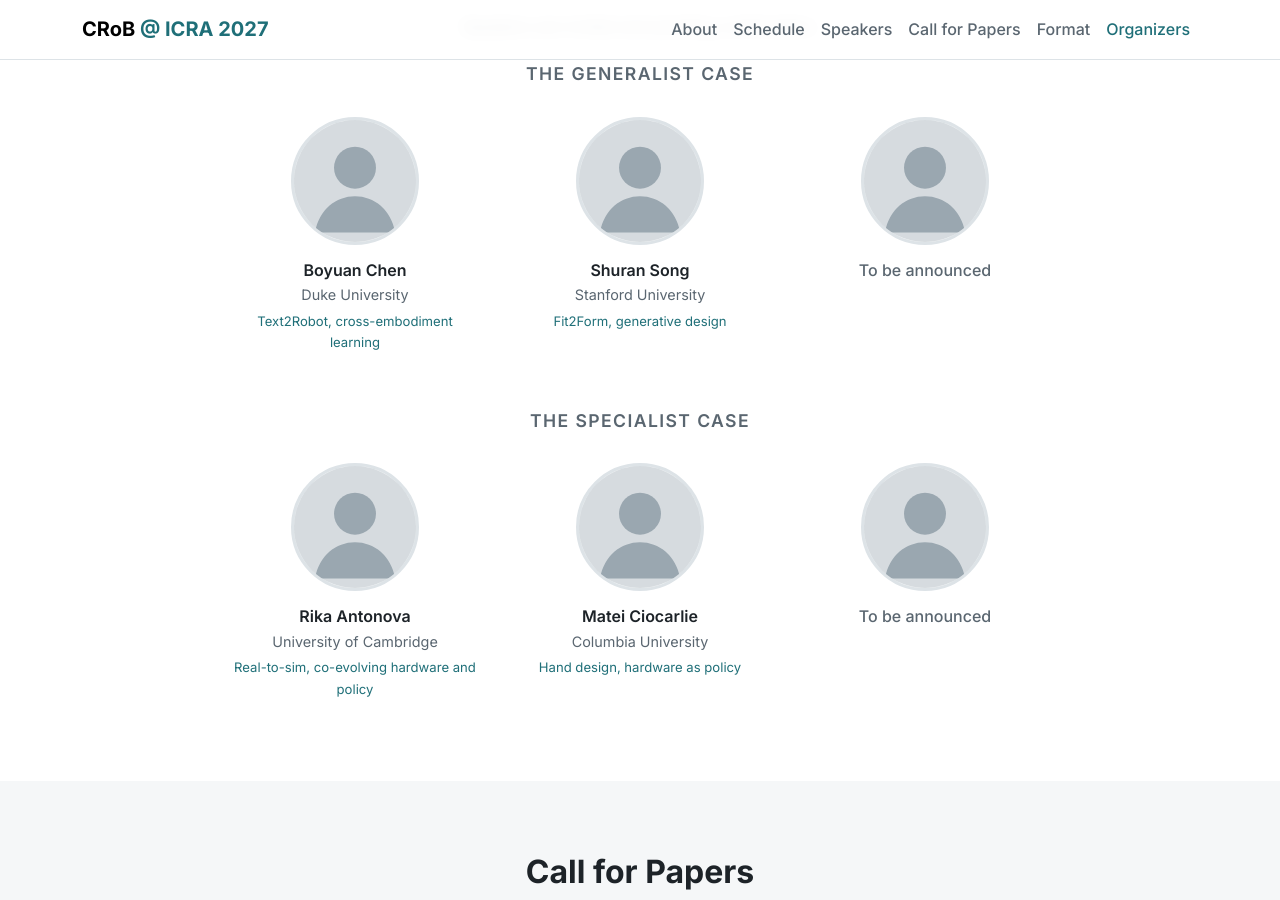
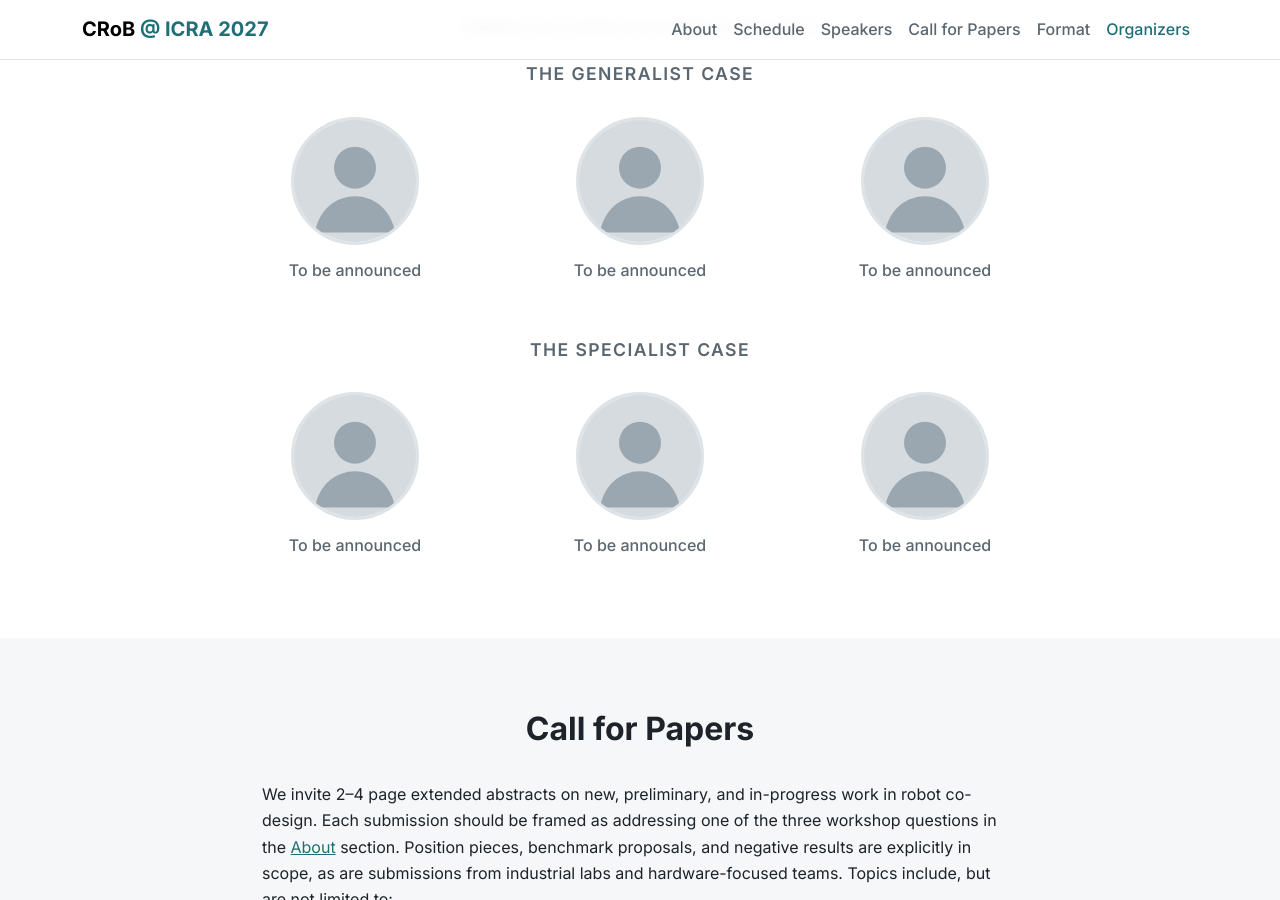
Before and after one commit to CRoB-ICRA-2027-Workshop/crob-icra-2027-workshop.github.io, a Jekyll site: the page built from index.html, in a window 1280 px wide and 900 px high, scrolled down 2792 px. Built offline with Jekyll 4.4.1, drawn with Linux system fonts in a browser that asks for light colours.

Commit message:
feat: show all speaker slots as TBA until confirmed
Co-Authored-By: Claude Opus 5.5 <noreply@anthropic.com>

```diff
--- a/_data/speakers.yml
+++ b/_data/speakers.yml
@@ -1,36 +1,14 @@
 # Invited speakers. "block" is generalist or specialist.
 # Set name to "TBA" for open slots. Photos go in assets/img/people/ (square, ~400px).
 - block: generalist
-  name: "Boyuan Chen"
-  affiliation: "Duke University"
-  topics: "Text2Robot, cross-embodiment learning"
-  url: ""
-  photo: ""
-- block: generalist
-  name: "Shuran Song"
-  affiliation: "Stanford University"
-  topics: "Fit2Form, generative design"
-  url: ""
-  photo: ""
+  name: "TBA"
 - block: generalist
   name: "TBA"
-  affiliation: ""
-  url: ""
-  photo: ""
-- block: specialist
-  name: "Rika Antonova"
-  affiliation: "University of Cambridge"
-  topics: "Real-to-sim, co-evolving hardware and policy"
-  url: ""
-  photo: ""
-- block: specialist
-  name: "Matei Ciocarlie"
-  affiliation: "Columbia University"
-  topics: "Hand design, hardware as policy"
-  url: ""
-  photo: ""
+- block: generalist
+  name: "TBA"
 - block: specialist
   name: "TBA"
-  affiliation: ""
-  url: ""
-  photo: ""
+- block: specialist
+  name: "TBA"
+- block: specialist
+  name: "TBA"
```
